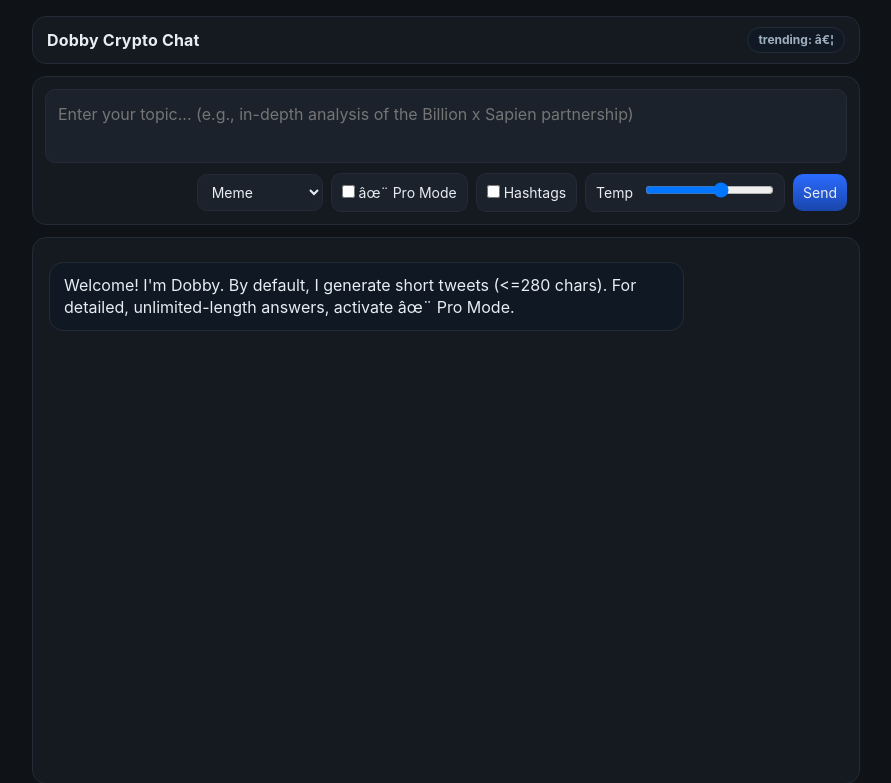
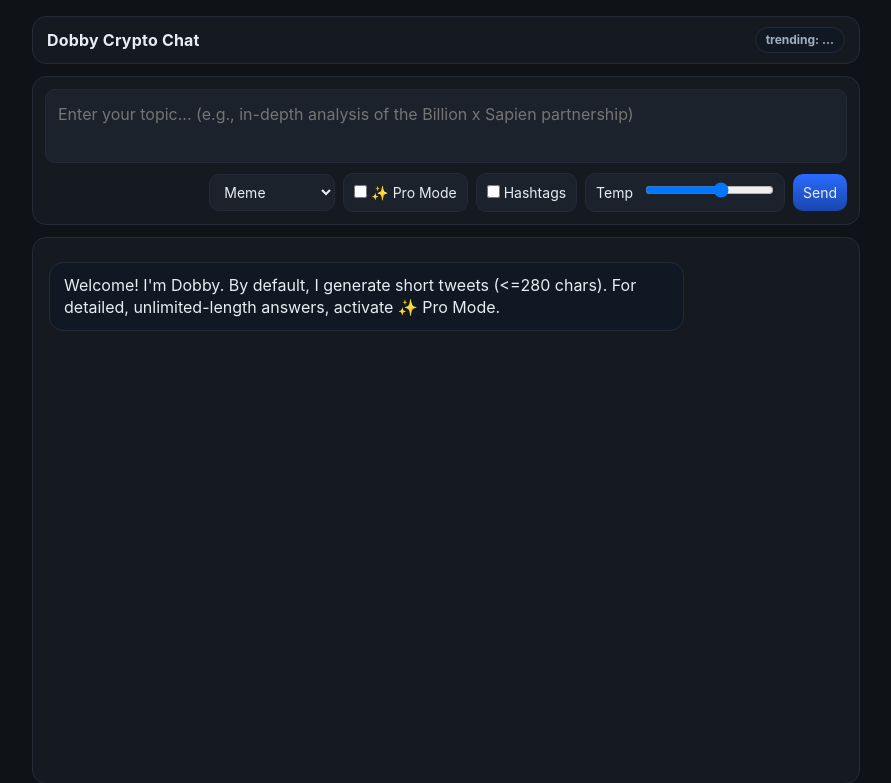
Before and after one commit to DeshFX/dobbycreate, a Flask app: page / in a window 1280 px wide. Shown: the top 783 px of the page, without its empty margins (194-1085 px from the left). Run offline with Flask 3, Linux system fonts and the light colour scheme.

Commit message:
chat.html

```diff
--- a/templates/chat.html
+++ b/templates/chat.html
@@ -73,7 +73,7 @@
     <div class="header">
       <div class="title">Dobby Crypto Chat</div>
       <div class="tray">
-        <span class="badge" id="trendBadge">trending: â€¦</span>
+        <span class="badge" id="trendBadge">trending: ...</span>
       </div>
     </div>
 
@@ -88,7 +88,7 @@
           <option value="engagement">Engagement</option>
         </select>
         <label class="switch select">
-          <input id="proMode" type="checkbox"> âœ¨ Pro Mode
+          <input id="proMode" type="checkbox"> ✨ Pro Mode
         </label>
         <label class="switch select">
           <input id="hashtags" type="checkbox"> Hashtags
@@ -150,6 +150,7 @@
       if(!message) return;
 
       input.disabled = true; sendBtn.disabled = true;
+      addMsg(message, "user");
       addTyping();
 
       try{
@@ -167,11 +168,15 @@
         const data = await res.json();
         removeTyping();
 
-        addMsg(message, "user");
+        if(data.trending){
+          trendBadge.textContent = "trending: " + data.trending;
+        }
 
-        if(data.trending){ trendBadge.textContent = "trending: " + data.trending; }
-        if(data.reply){ addMsg(data.reply, "ai"); }
-        else if(data.error){ addMsg("Error: " + data.error, "ai"); }
+        if(data.replies && data.replies.length > 0){
+          data.replies.forEach(reply => addMsg(reply, "ai"));
+        } else if(data.error){
+          addMsg("Error: " + data.error, "ai");
+        }
       }catch(e){
         removeTyping();
         addMsg("Network error. Try again.", "ai");
@@ -190,7 +195,7 @@
       }
     });
 
-    addMsg("Welcome! I'm Dobby. By default, I generate short tweets (<=280 chars). For detailed, unlimited-length answers, activate âœ¨ Pro Mode.", "ai");
+    addMsg("Welcome! I'm Dobby. By default, I generate short tweets (<=280 chars). For detailed, unlimited-length answers, activate ✨ Pro Mode.", "ai");
   </script>
 </body>
 </html>
```
